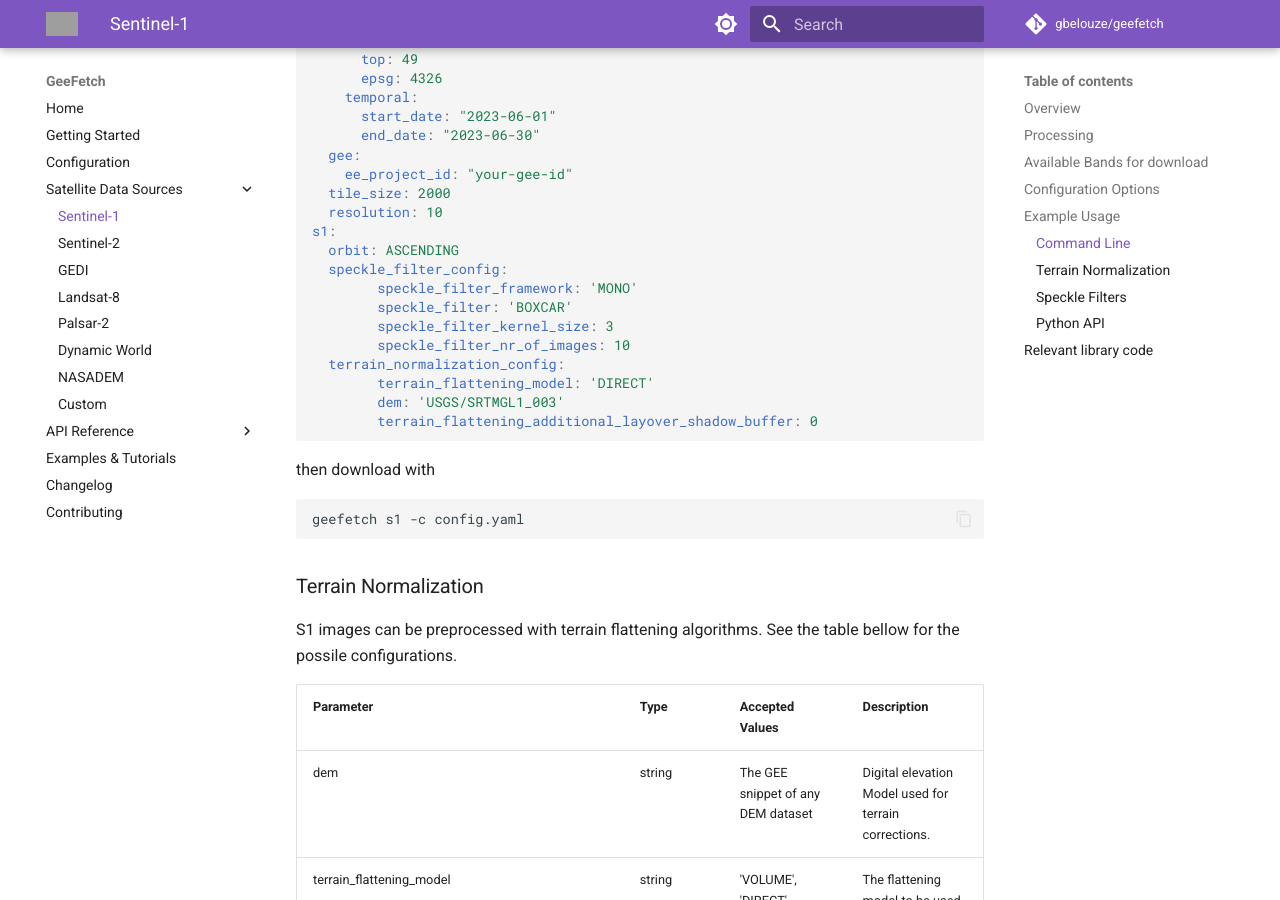
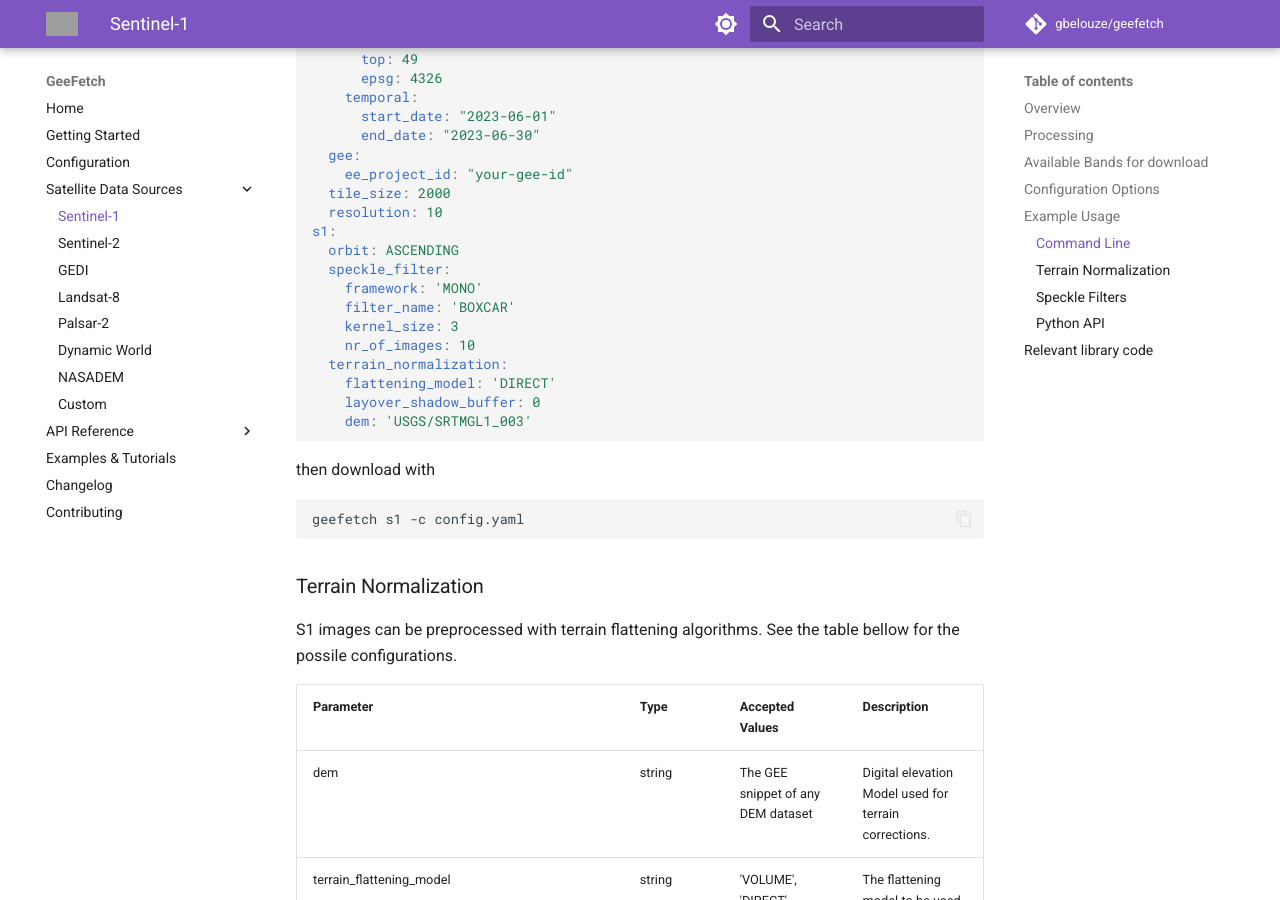
Before and after one commit to gbelouze/geefetch, an MkDocs documentation site: the page built from docs/satellites/sentinel1.md, in a window 1280 px wide and 900 px high, scrolled down 1609 px. Built offline with MkDocs 1.6.1 and Material for MkDocs 9.7.7, drawn with Linux system fonts in a browser that asks for light colours; comment, search, counter and statistics services are not loaded; some of the changed lines change nothing that is shown; grey boxes are pictures that could not be loaded.

Commit message:
doc: alligned the config example with the new dataclass attribute names

````diff
--- a/docs/satellites/sentinel1.md
+++ b/docs/satellites/sentinel1.md
@@ -64,15 +64,15 @@
   resolution: 10
 s1:
   orbit: ASCENDING
-  speckle_filter_config:
-        speckle_filter_framework: 'MONO'
-        speckle_filter: 'BOXCAR'
-        speckle_filter_kernel_size: 3
-        speckle_filter_nr_of_images: 10
-  terrain_normalization_config:
-        terrain_flattening_model: 'DIRECT'
-        dem: 'USGS/SRTMGL1_003'
-        terrain_flattening_additional_layover_shadow_buffer: 0
+  speckle_filter:
+    framework: 'MONO'
+    filter_name: 'BOXCAR'
+    kernel_size: 3
+    nr_of_images: 10
+  terrain_normalization:
+    flattening_model: 'DIRECT'
+    layover_shadow_buffer: 0
+    dem: 'USGS/SRTMGL1_003'
 ```
 
 then download with
````
